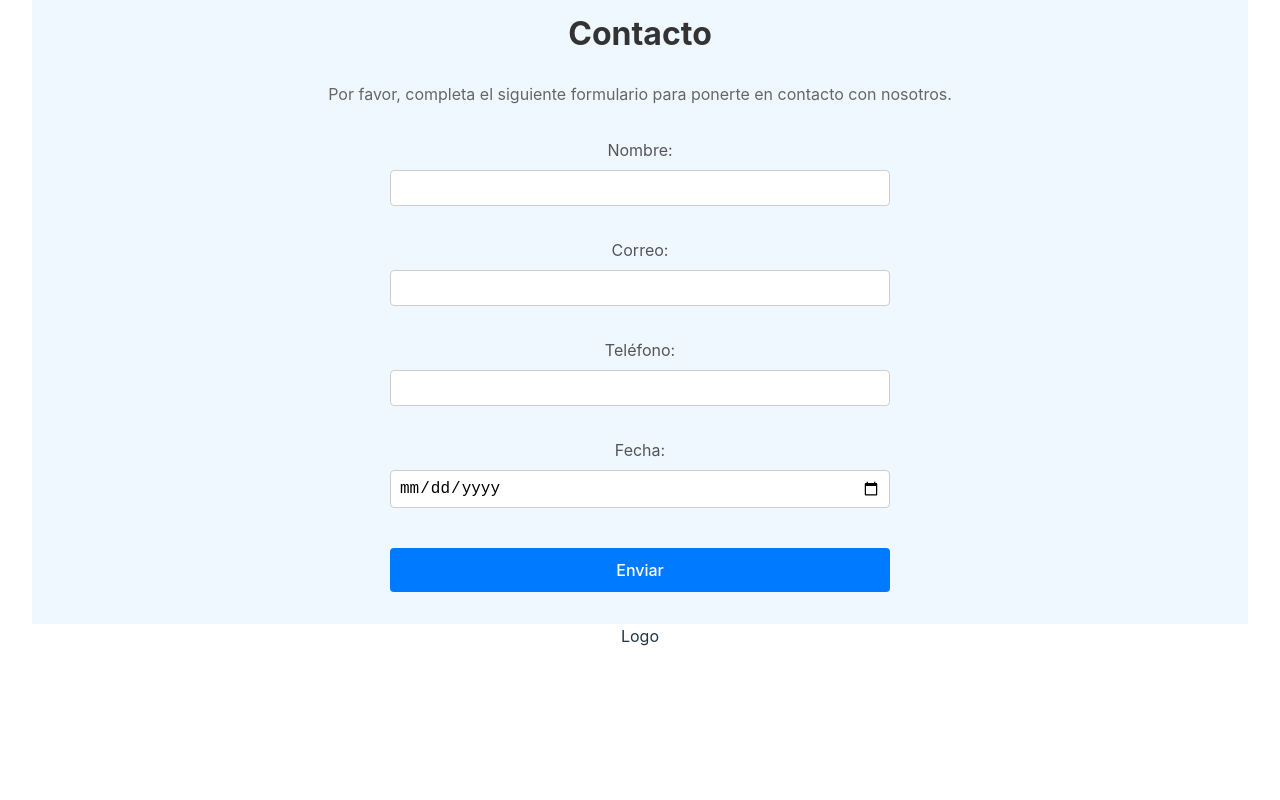
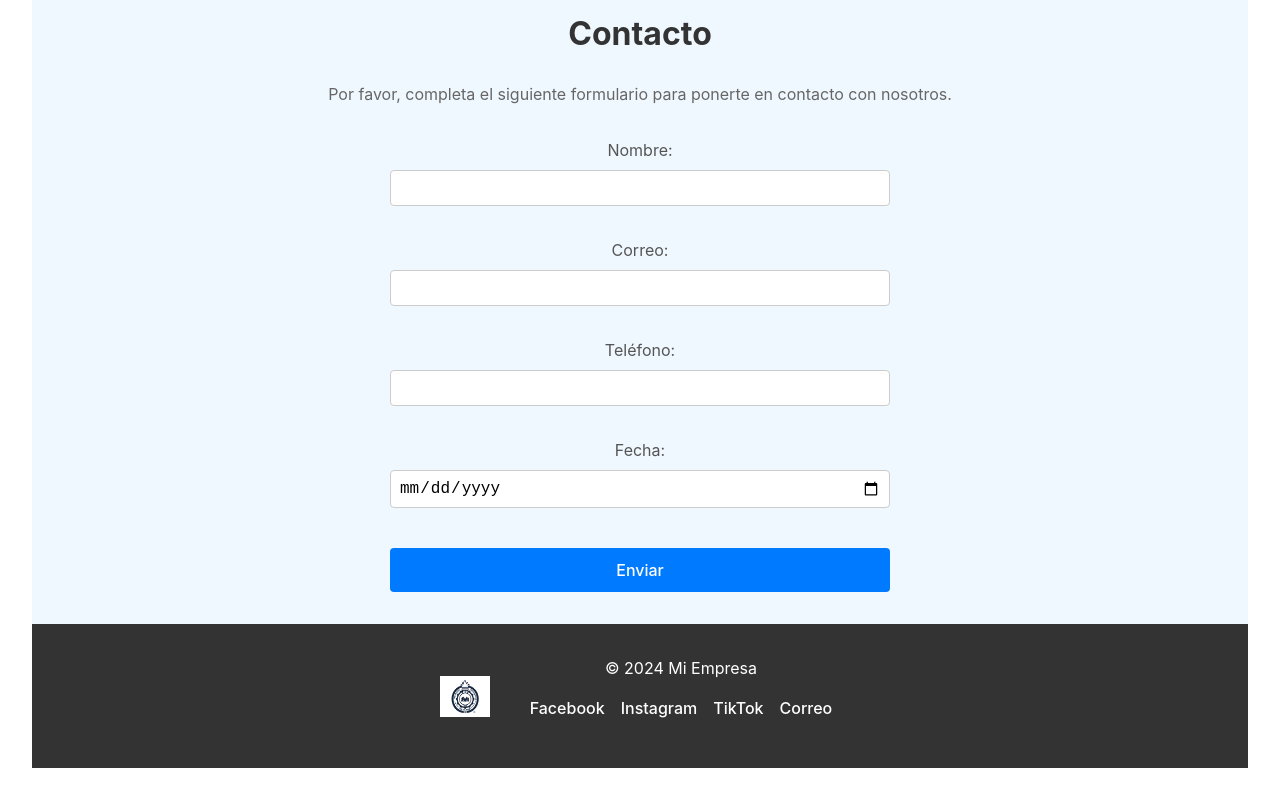
Before and after one commit to gmorenoyali/ProyectoFinal, a React (Vite) app: page / in a window 1280 px wide. Shown: the part 1311-2111 px from the top of the page. Before the commit the page ends 2047 px from the top, so only its background shows below. Built offline with nearby package versions, Linux system fonts and the light colour scheme.

Commit message:
Estilos para Footer

```diff
--- a/src/components/Footer.jsx
+++ b/src/components/Footer.jsx
@@ -1,4 +1,8 @@
+
+/*
 import React from 'react';
+
+import '../styles/Footer.css';
 
 const Footer = () => {
   return (
@@ -15,3 +19,30 @@ const Footer = () => {
 };
 
 export default Footer;
+ */
+
+import React from 'react';
+import '../styles/Footer.css';
+
+import logo from '../assets/pascual1.png';
+
+const Footer = () => {
+  return (
+    <footer className="footer">
+      <div className="footer-logo-container">
+        <img src={logo} alt="Logo" className="footer-logo" />
+      </div>
+      <div className="footer-content">
+        <div>© 2024 Mi Empresa</div>
+        <div className="social-links">
+          <a href="https://facebook.com">Facebook</a>
+          <a href="https://instagram.com">Instagram</a>
+          <a href="https://tiktok.com">TikTok</a>
+          <a href="mailto:info@example.com">Correo</a>
+        </div>
+      </div>
+    </footer>
+  );
+};
+
+export default Footer;
--- /dev/null
+++ b/src/styles/Footer.css
@@ -0,0 +1,46 @@
+
+
+  /* _______________________________ */
+
+  .footer {
+    background-color: #333; /* Fondo del footer */
+    color: #fff; /* Color del texto del footer */
+    padding: 2rem 0; /* Espaciado interno del footer */
+    display: flex; /* Utilizar flexbox para alinear los elementos */
+    align-items: center; /* Centrar verticalmente los elementos */
+    justify-content: center; /* Centrar horizontalmente los elementos */
+  }
+
+  .footer-logo-container {
+    display: flex;
+    align-items: center;
+    margin-right: 2rem; /* Espacio a la derecha del logo */
+  }
+
+  .footer-logo {
+    width: 50px; /* Tamaño del logo del footer */
+  }
+
+  .footer-content {
+    display: flex;
+    flex-direction: column;
+    align-items: center; /* Centrar el contenido horizontalmente */
+  }
+
+  .footer-content div {
+    margin-bottom: 1rem; /* Espacio entre los elementos del contenido */
+  }
+
+  .social-links {
+    display: flex;
+  }
+
+  .social-links a {
+    color: #fff; /* Color de los enlaces de redes sociales */
+    text-decoration: none; /* Quitar subrayado de los enlaces */
+    margin: 0 0.5rem; /* Espacio horizontal entre los enlaces */
+  }
+
+  .social-links a:hover {
+    color: #f0a500; /* Cambio de color al pasar el cursor sobre los enlaces */
+  }
```
Also changed, not shown: src/assets/pascual1.png (added), src/assets/pascual2.png (added).
